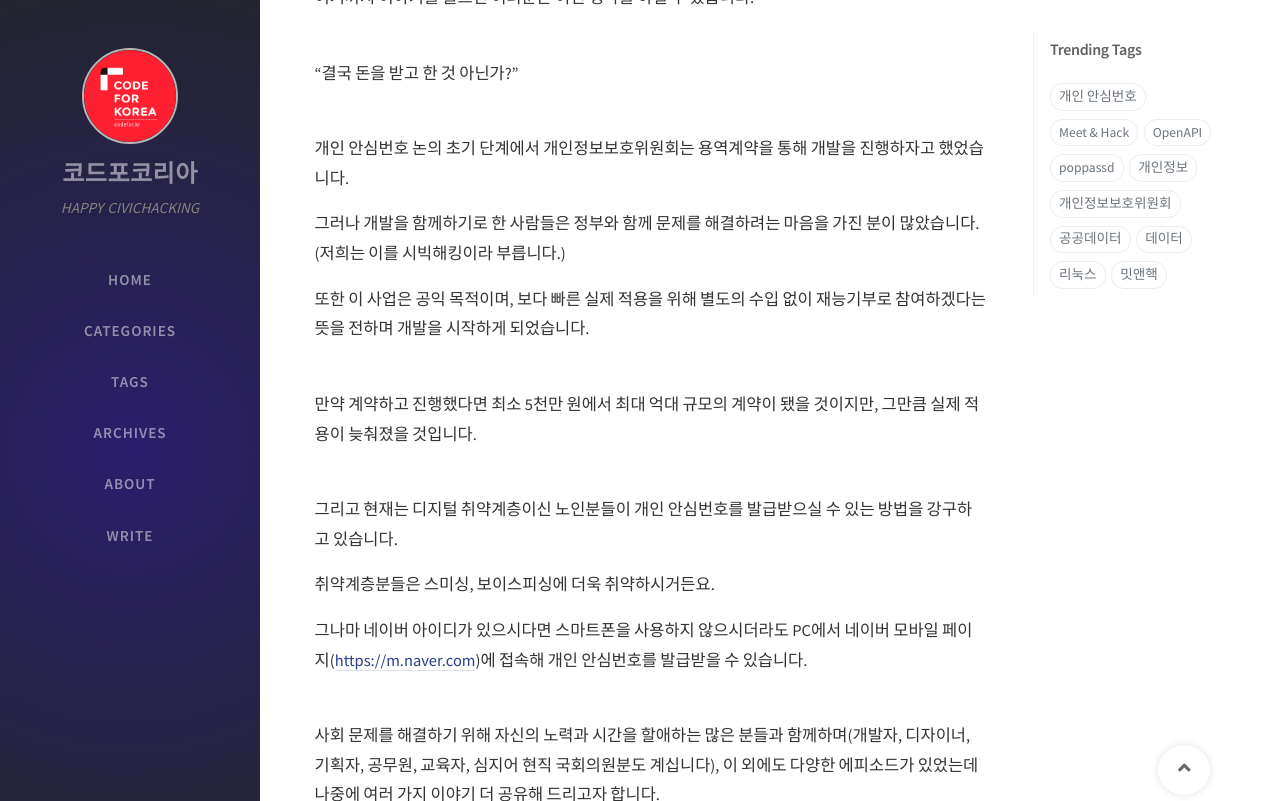
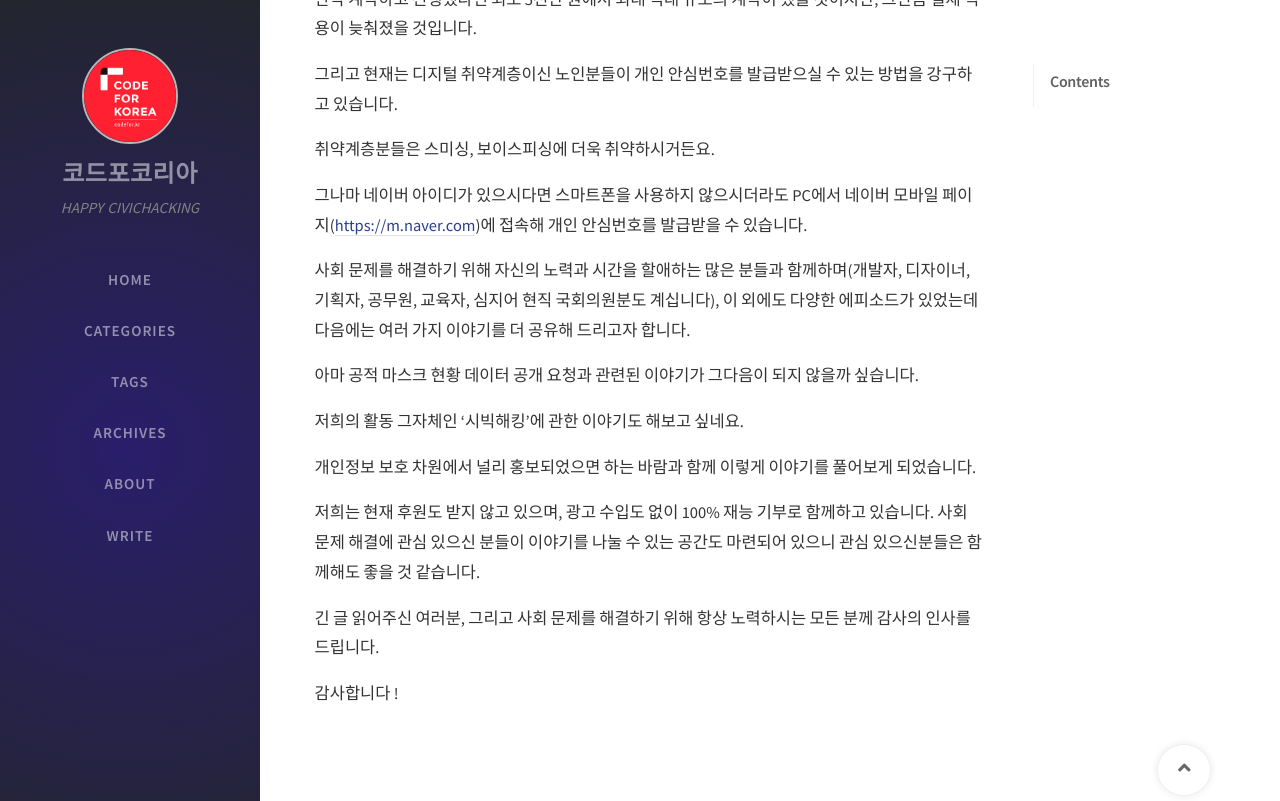
Before and after one commit to Code-for-Korea/c4k-blog, a Jekyll site: the page built from _posts/2021-02-28/2021-02-28-정부에-재능-기부한-썰-Feat-코로나19-개인-안심번호-E0oW7.md, in a window 1280 px wide and 900 px high, scrolled down 2301 px, cut to the strip 0-801 px from the top of the window. Built offline with Jekyll 4.4.1, drawn with Linux system fonts in a browser that asks for light colours; nearby versions of some CDN libraries; comment, search, counter and statistics services are not loaded.

Commit message:
Update 2021-02-28-정부에-재능-기부한-썰-Feat-코로나19-개인-안심번호-E0oW7.md

```diff
--- a/_posts/2021-02-28/2021-02-28-정부에-재능-기부한-썰-Feat-코로나19-개인-안심번호-E0oW7.md
+++ b/_posts/2021-02-28/2021-02-28-정부에-재능-기부한-썰-Feat-코로나19-개인-안심번호-E0oW7.md
@@ -22,7 +22,10 @@
 <br>
 이번 게시글에서는 수기출입명부와 관련된 저의 이야기를 풀어보고자 합니다.
 
-<br>
+
+
+### 수기출입명부
+
 초기 수기출입명부는 이름과 휴대전화번호, 주소를 적게 되어 있었습니다.
 
 그러나 사생활 침해가 심하다는 이유로 지난해 9월 이름을 제외하고 휴대전화 번호와 주소지 시·군·구까지만 기재하도록 방역수칙이 변경되었습니다.
@@ -39,34 +42,37 @@
 * 수기명부만 사용하는 곳이 42.5%
 * 아예 사용하지 않는 곳은 1.2%
 
-<br>
 무려 40%가 넘는 업소에서 전화번호를 적어야 하는 상황이었습니다.
 
-<br>
-<br>
 정부 개인정보보호위원회는 지난해부터 수기출입명부를 통한 개인정보 유출 문제를 해결하기 위해 고민해왔으나 마땅한 답을 찾지 못하고 있었죠.
 
-<br>
+
+
 그러던 지난해 12월, 저희 '코드포코리아'에 이러한 연락이 오게 됩니다.
-<br>
-<br>
+
+
+
 > 코로나19 확산에 대비한 수기입장 방식 개선 방법이 있을까요?
 
-<br>
-<br>
+
+
 저희는 회의를 통해 총 9개의 아이디어를 정리하여 제공했고, 개인정보보호위원회는 그 중 'QR 코드 아래 한글과 숫자 조합의 문자 발급' 방식에 흥미를 표출했습니다.
 
 그 후 여러 이야기가 오가며 개인 안심번호의 윤곽이 만들어졌고, 처음 아이디어를 낸 저희가 개발도 맡게 됩니다.
 
-<br>
+
 실제 개발 과정에서는 몇 가지 주요 논의 사항이 존재했습니다.
 
 1. 개인 안심번호로 휴대전화번호를 유추할 수 없게끔 해야 한다\.
 2. 개인 안심번호는 정부 외에 그 누구도 휴대전화번호로 변환할 수 없게 해야 한다\.
 3. 국민들이 사용하기 쉽게\, 최대한 짧게 구성해야 한다\.
 
-<br>
+
+
+
 구체적인 내용은 대외비인지라 말씀드리지 못하지만 수많은 논의와 밤샘 끝에 개발이 완료됐습니다.
+
+
 
 그런데...
 
@@ -74,57 +80,60 @@
 
 그렇기에 010 전화번호만 지원했었는데.. 저희끼리 조금 더 알아보니 010이 아닌 전화번호도 스마트폰을 사용할 수 있다는 것입니다.
 
-<br>
+
+
 저희는 다급히 정부와 통신사에 010이 아닌 전화번호의 체계, 현황 공유를 요청했고 대한민국에 존재하는 모든 전화번호에 대응하는 개인 안심번호를 개발할 수 있었습니다.
 
 이렇게 개발된 개인 안심번호는 공적 마스크 공공데이터 개방/개발에 이은 민-관 협력의 대표 사례로 카카오, 네이버, PASS 앱을 통해 발 빠르게 사용자에게 배포될 수 있었습니다.
 
-<br>
+
+
 ![2021-02-28-1h5gY.jpeg](/assets/img/posts/2021-02-28/2021-02-28-1h5gY.jpeg)
 
 여기까지 이야기를 들으신 여러분은 이런 생각을 하실 수 있습니다.
 
-<br>
 "결국 돈을 받고 한 것 아닌가?"
 
-<br>
+
+
 개인 안심번호 논의 초기 단계에서 개인정보보호위원회는 용역계약을 통해 개발을 진행하자고 했었습니다.
 
 그러나 개발을 함께하기로 한 사람들은 정부와 함께 문제를 해결하려는 마음을 가진 분이 많았습니다.(저희는 이를 시빅해킹이라 부릅니다.)
 
 또한 이 사업은 공익 목적이며, 보다 빠른 실제 적용을 위해 별도의 수입 없이 재능기부로 참여하겠다는 뜻을 전하며 개발을 시작하게 되었습니다.
 
-<br>
+
+
 만약 계약하고 진행했다면 최소 5천만 원에서 최대 억대 규모의 계약이 됐을 것이지만, 그만큼 실제 적용이 늦춰졌을 것입니다.
 
-<br>
+
+
 그리고 현재는 디지털 취약계층이신 노인분들이 개인 안심번호를 발급받으실 수 있는 방법을 강구하고 있습니다.
 
 취약계층분들은 스미싱, 보이스피싱에 더욱 취약하시거든요.
 
 그나마 네이버 아이디가 있으시다면 스마트폰을 사용하지 않으시더라도 PC에서 네이버 모바일 페이지([https://m.naver.com](https://link.fmkorea.org/link.php?url=https%3A%2F%2Fm.naver.com%2F&lnu=2658953916&mykey=MDAwNDE1MjQxMTY2MA==))에 접속해 개인 안심번호를 발급받을 수 있습니다.
 
-<br>
-사회 문제를 해결하기 위해 자신의 노력과 시간을 할애하는 많은 분들과 함께하며(개발자, 디자이너, 기획자, 공무원, 교육자, 심지어
-현직 국회의원분도 계십니다), 이 외에도 다양한 에피소드가 있었는데 나중에 여러 가지 이야기 더 공유해 드리고자 합니다.
 
-<br>
+
+사회 문제를 해결하기 위해 자신의 노력과 시간을 할애하는 많은 분들과 함께하며(개발자, 디자이너, 기획자, 공무원, 교육자, 심지어 현직 국회의원분도 계십니다), 이 외에도 다양한 에피소드가 있었는데 다음에는 여러 가지 이야기를 더 공유해 드리고자 합니다.
+
 아마 공적 마스크 현황 데이터 공개 요청과 관련된 이야기가 그다음이 되지 않을까 싶습니다.
 
 저희의 활동 그자체인 '시빅해킹'에 관한 이야기도 해보고 싶네요.
 
-<br>
+
+
 개인정보 보호 차원에서 널리 홍보되었으면 하는 바람과 함께 이렇게 이야기를 풀어보게 되었습니다.
 
-<br>
+
+
 저희는 현재 후원도 받지 않고 있으며, 광고 수입도 없이 100% 재능 기부로 함께하고 있습니다. 사회 문제 해결에 관심 있으신 분들이 이야기를 나눌 수 있는 공간도 마련되어 있으니 관심 있으신분들은 함께해도 좋을 것 같습니다.
 
-<br>
+
+
 긴 글 읽어주신 여러분, 그리고 사회 문제를 해결하기 위해 항상 노력하시는 모든 분께 감사의 인사를 드립니다.
 
-<br>
-<br>
+
+
 감사합니다 !
-
-<br>
-<br>
```
